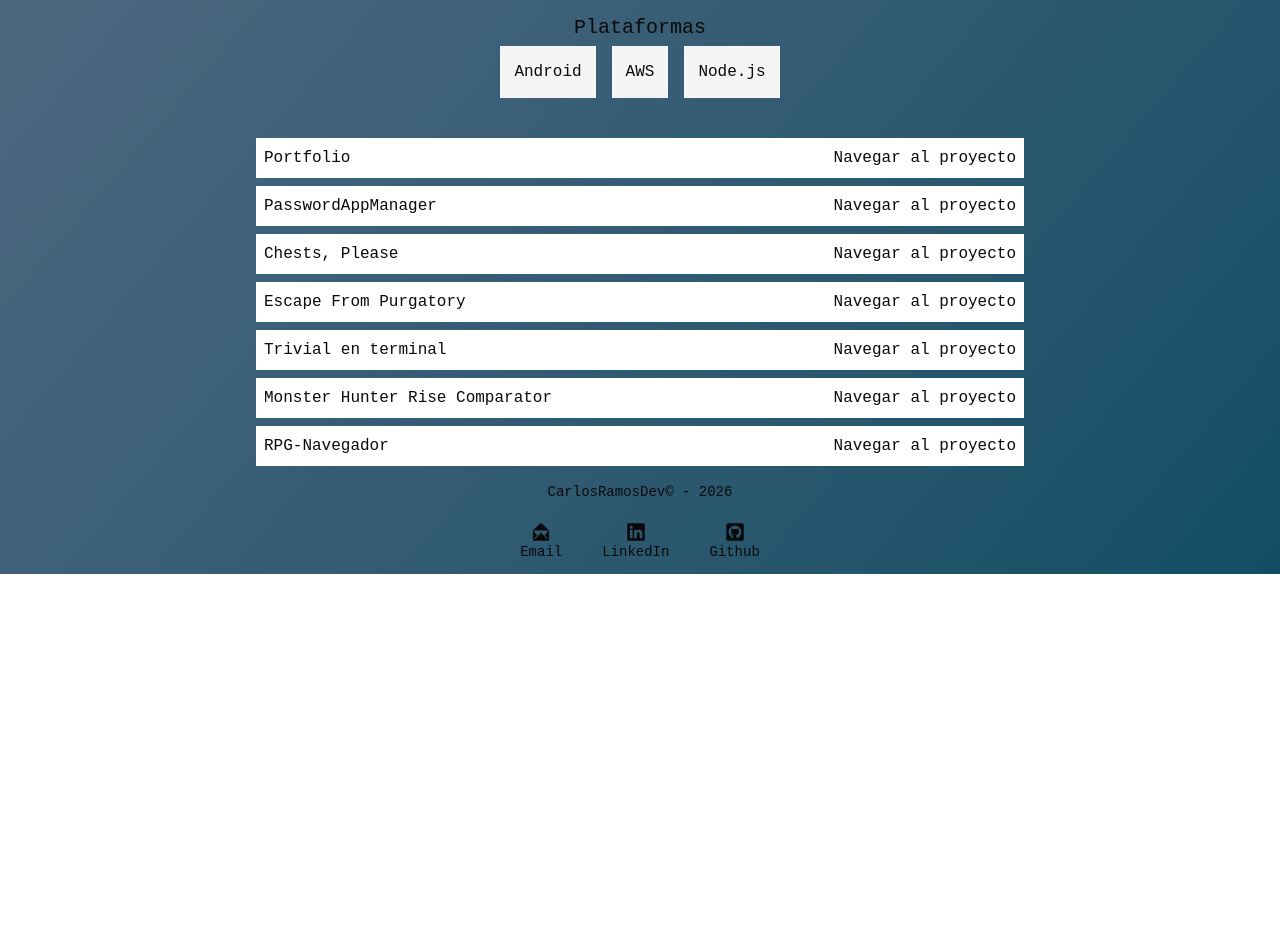
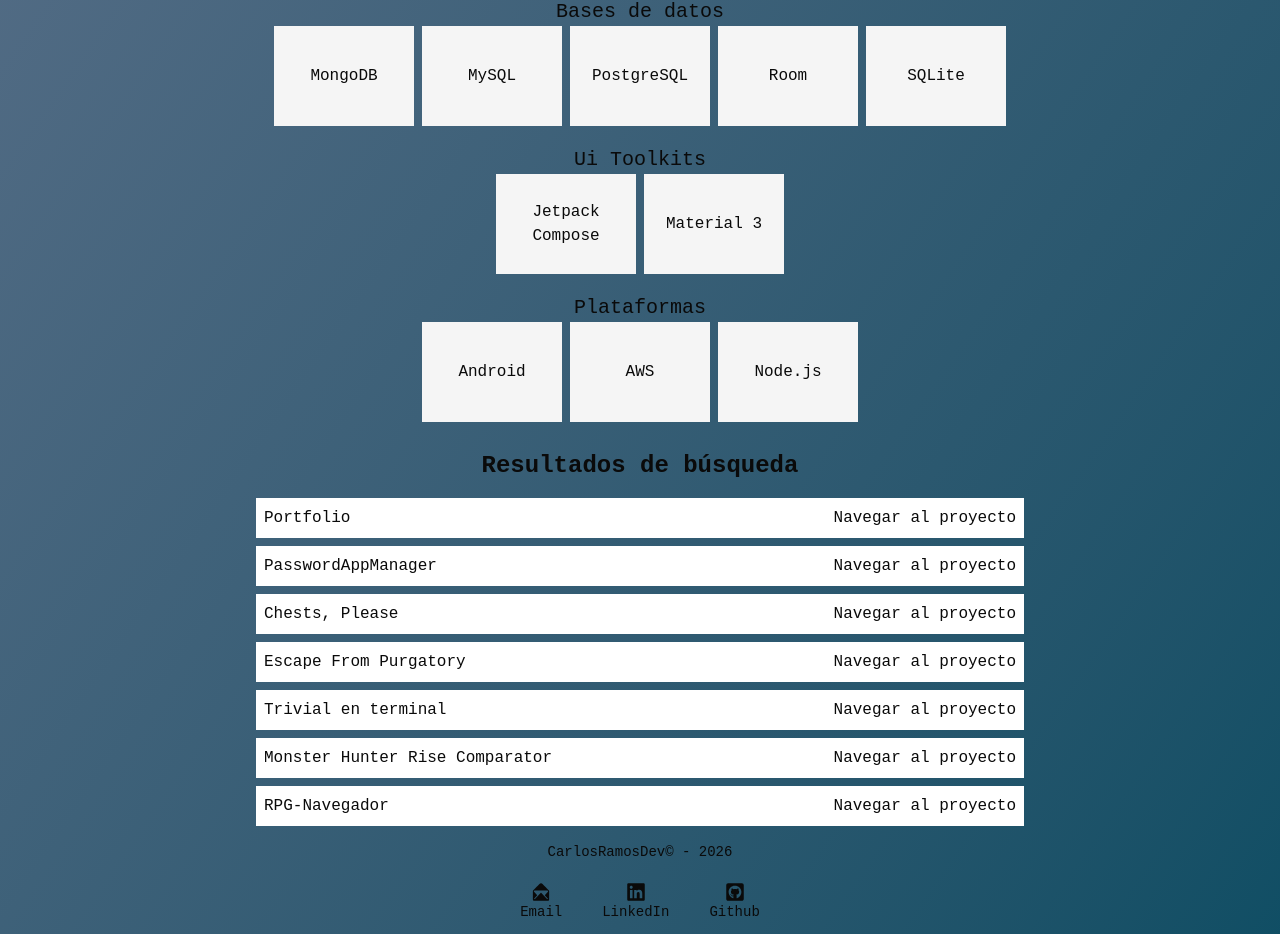
Before and after one commit to CarlosRamosDeveloper/portfolio, a React (Vite) app: page /projects/search in a window 1280 px wide. Shown: the part 918-1852 px from the top of the page. Before the commit the page ends 1492 px from the top, so only its background shows below. Built offline with nearby package versions, Linux system fonts and the light colour scheme.

Commit message:
fixed item size for search filters

```diff
--- a/src/constants/projects/pages/search.text.ts
+++ b/src/constants/projects/pages/search.text.ts
@@ -3,4 +3,5 @@ export const SEARCH_TEXT = {
   navigateToProject: 'Navegar al proyecto',
   noCoincidences: 'No se han encontrado coincidencias',
   buttonClean: 'Limpiar filtros',
+  results: 'Resultados de búsqueda',
 };
--- a/src/projects/pages/search/components/SearchedProjectsList.tsx
+++ b/src/projects/pages/search/components/SearchedProjectsList.tsx
@@ -1,6 +1,7 @@
 import type { Project } from '@/interfaces';
 import { SearchedProject } from './SearchedProject';
 import { NoCoincidences } from './NoCoincidences';
+import { SEARCH_TEXT } from '@/constants/projects/pages';
 
 interface Props {
   filteredProjects: Project[];
@@ -9,10 +10,15 @@ interface Props {
 export const SearchedProjectsList = ({ filteredProjects }: Props) => {
   if (filteredProjects.length === 0) return <NoCoincidences />;
   return (
-    <div className="mt-5">
-      {filteredProjects.map((project) => (
-        <SearchedProject project={project} />
-      ))}
+    <div className="flex flex-col">
+      <span className="text-center mt-5 text-xl lg:text-2xl font-semibold">
+        {SEARCH_TEXT.results}
+      </span>
+      <div className="mt-2">
+        {filteredProjects.map((project) => (
+          <SearchedProject project={project} />
+        ))}
+      </div>
     </div>
   );
 };
--- a/src/projects/pages/search/components/TechFilterItem.tsx
+++ b/src/projects/pages/search/components/TechFilterItem.tsx
@@ -11,7 +11,7 @@ export const TechFilterItem = ({ technology, isSelected, onChange }: Props) => {
   return (
     <button
       className={cn(
-        'p-3 bg-accent m-1 border-2',
+        'h-25 w-30 lg:w-35 border-2 bg-accent p-1 text-sm lg:text-base',
         isSelected ? ' border-white' : 'border-transparent',
       )}
       type="button"
```
